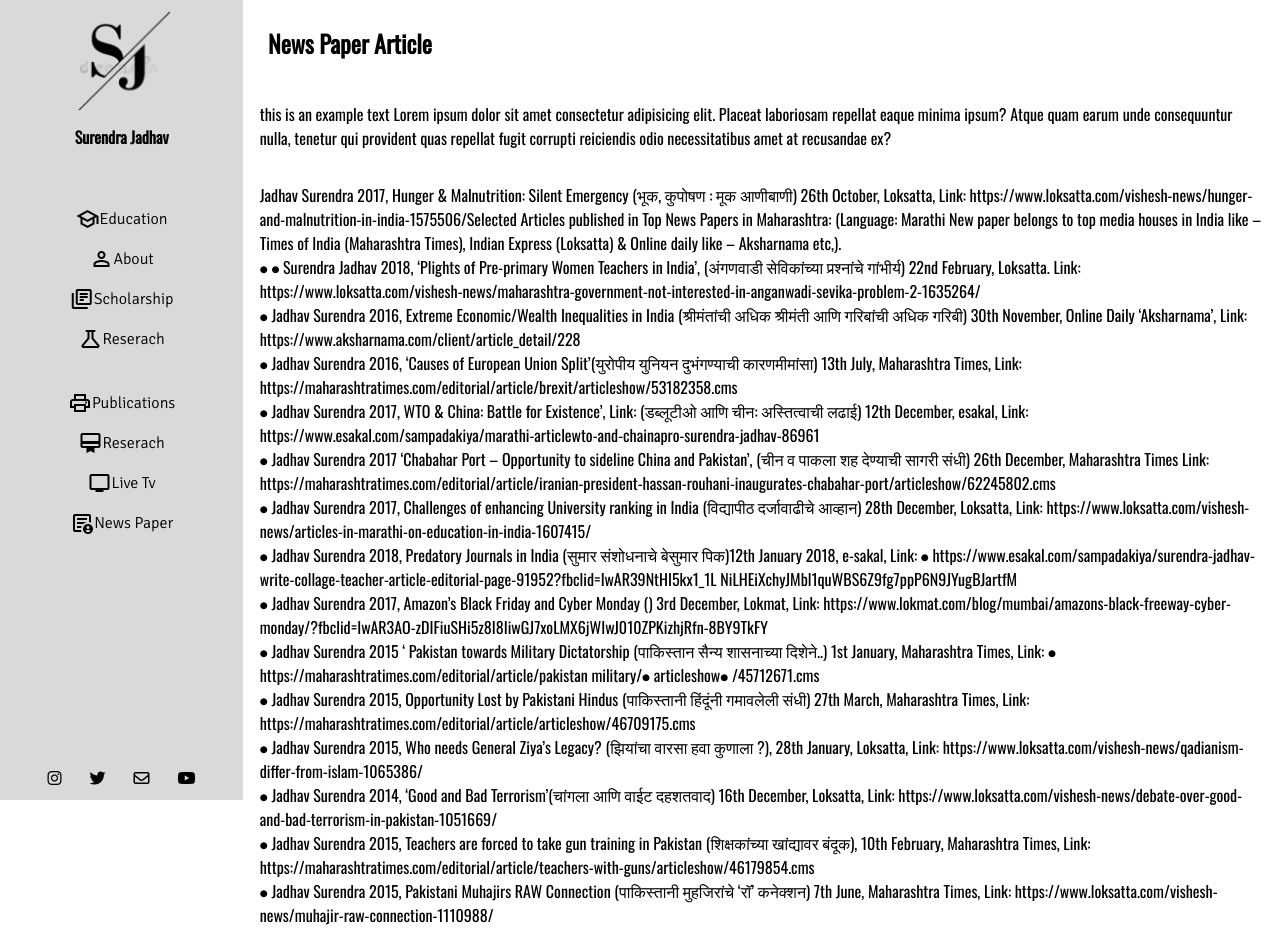
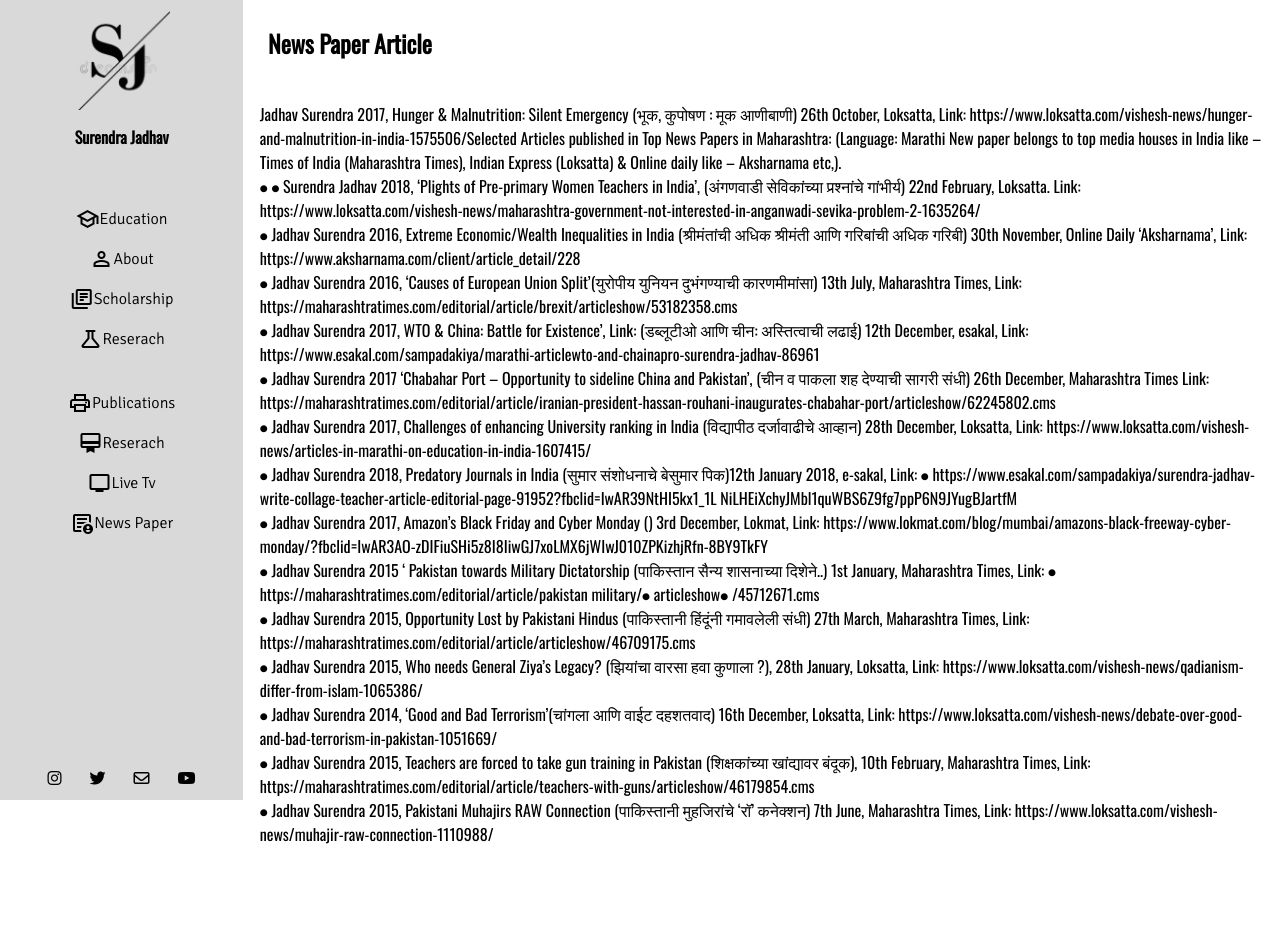
Before and after one commit to MinalSalvi/Portfolio_FE, an Angular app: page /NewsPaper in a window 1280 px wide. After the commit the page ends 863 px from the top, so only its background shows below. Built offline with nearby package versions, Linux system fonts and the light colour scheme.

Commit message:
test_run

```diff
--- a/src/app/news-paper/news-paper.component.html
+++ b/src/app/news-paper/news-paper.component.html
@@ -4,10 +4,7 @@
     News Paper Article
     <br>
 </h2>
-<p>
-    this is an example text
-    Lorem ipsum dolor sit amet consectetur adipisicing elit. Placeat laboriosam repellat eaque minima ipsum? Atque quam earum unde consequuntur nulla, tenetur qui provident quas repellat fugit corrupti reiciendis odio necessitatibus amet at recusandae ex?
-</p>
+
 <p>
     Jadhav Surendra 2017, Hunger & Malnutrition: Silent Emergency (भूक, कुपोषण : मूक आणीबाणी) 26th October, Loksatta, Link: https://www.loksatta.com/vishesh-news/hunger-and-malnutrition-in-india-1575506/Selected Articles published in Top News Papers in Maharashtra: (Language: Marathi New paper belongs to top media houses in India like – Times of India (Maharashtra Times), Indian Express (Loksatta) & Online daily like – Aksharnama etc,). <br>
 ⦁
```
